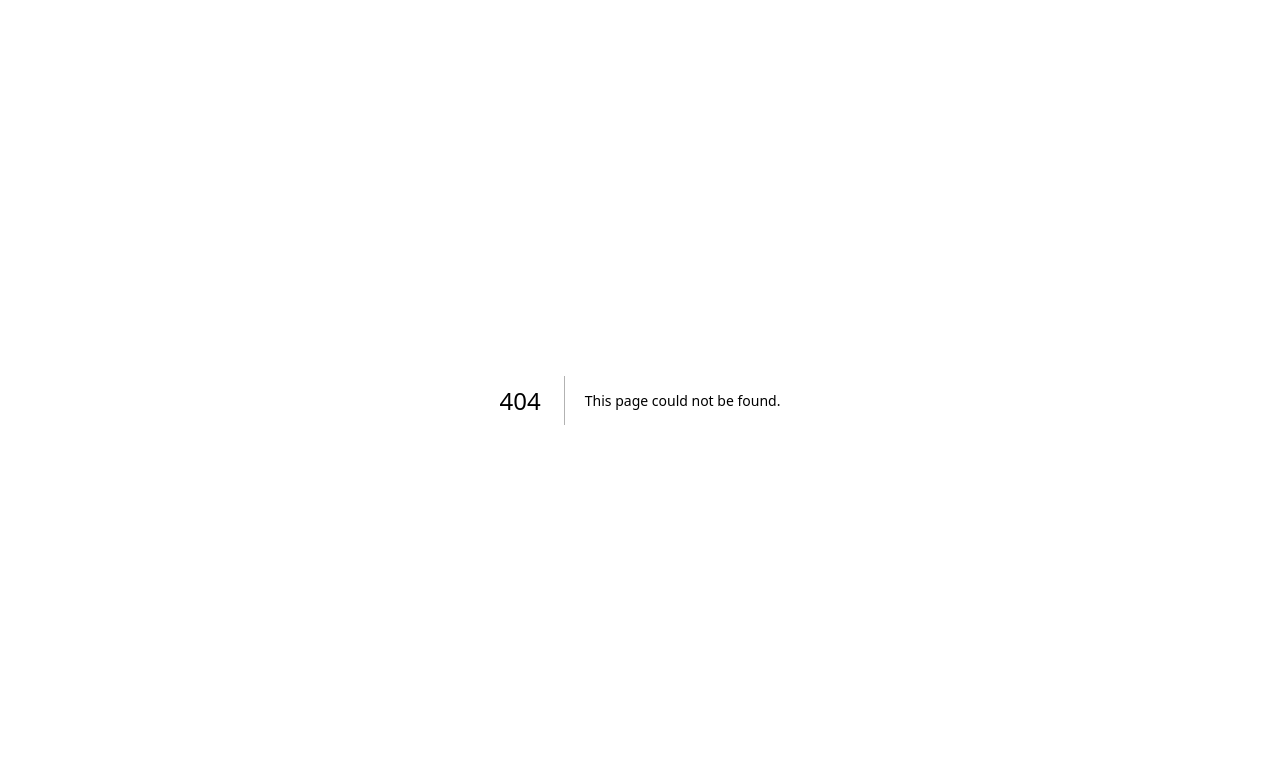
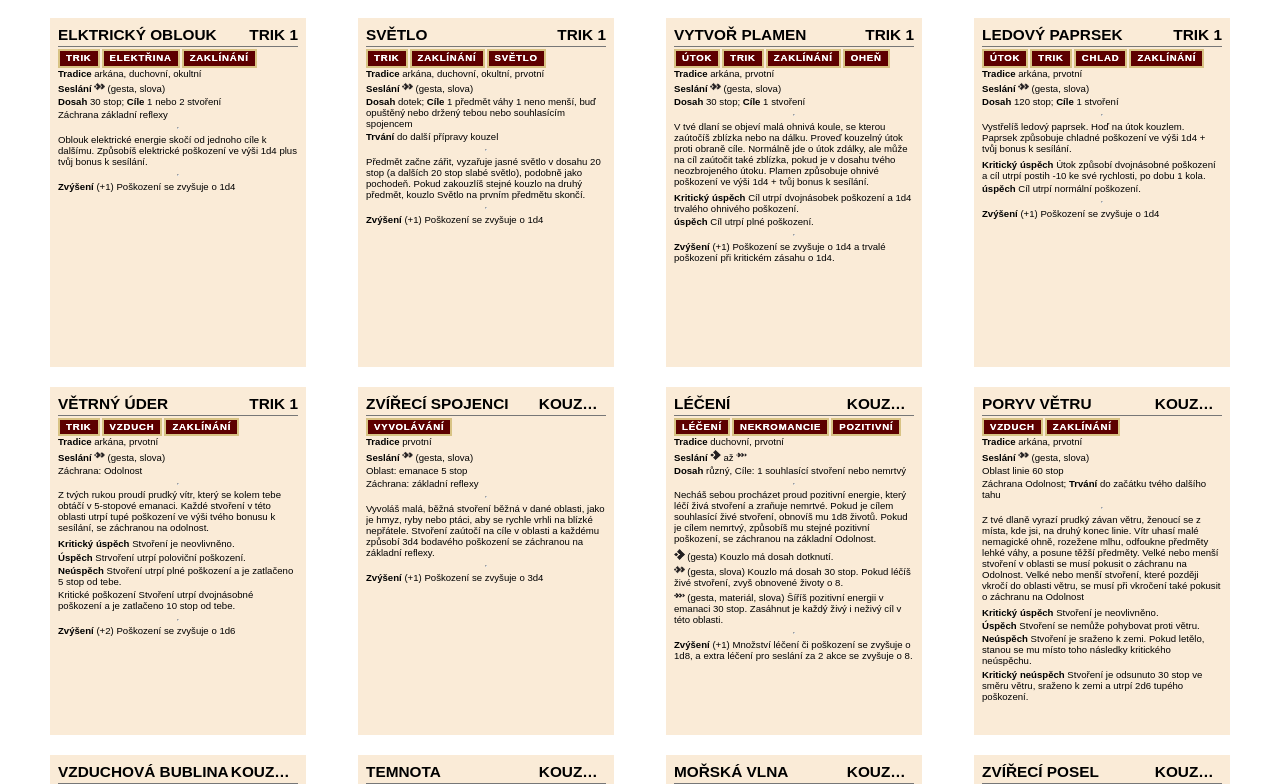
Before and after one commit to faire2/pathfinder-cards, a Next.js app: page /PrintPage in a window 1280 px wide. Before the commit this address had no page. Shown: the top 784 px of the page. Built offline with nearby package versions, Linux system fonts and the light colour scheme.

Commit message:
Add print page view

```diff
--- /dev/null
+++ b/src/pages/PrintPage.tsx
@@ -0,0 +1,17 @@
+import Card from '@/components/Card'
+import { saphireSpells } from '@/data/spells'
+import * as S from './styles'
+
+interface Props {
+	cards: CardData[]
+}
+
+export default function PrintPage({ cards }: Props) {
+	return (
+		<S.PrintPage>
+			{saphireSpells.map((cardData, index) => (
+				<Card cardData={cardData} key={index} />
+			))}
+		</S.PrintPage>
+	)
+}
--- /dev/null
+++ b/src/pages/styles.ts
@@ -0,0 +1,11 @@
+import { styled } from 'styled-components'
+
+export const PrintPage = styled.div`
+	display: flex;
+	justify-content: space-evenly;
+	flex-wrap: wrap;
+
+	@media print {
+
+	}
+`
```
